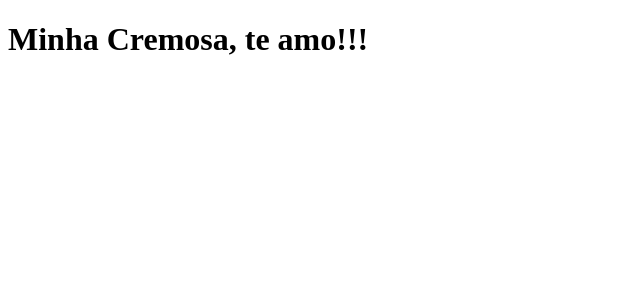
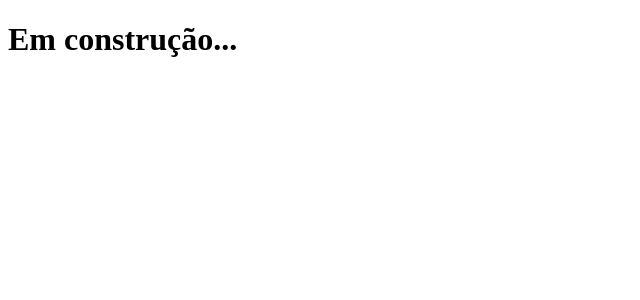
Before and after one commit to PauloHXL/clone-tabnews, a Next.js app: page / in a window 1280 px wide. Shown: the top 300 px of the page, without its empty margins (0-640 px from the left). Built offline with nearby package versions, Linux system fonts and the light colour scheme.

Commit message:
status do website

```diff
--- a/pages/index.js
+++ b/pages/index.js
@@ -1,5 +1,5 @@
 function Home() {
-  return <h1>Minha Cremosa, te amo!!!</h1>;
+  return <h1>Em construção...</h1>;
 }
 
 function Teste() {
```
